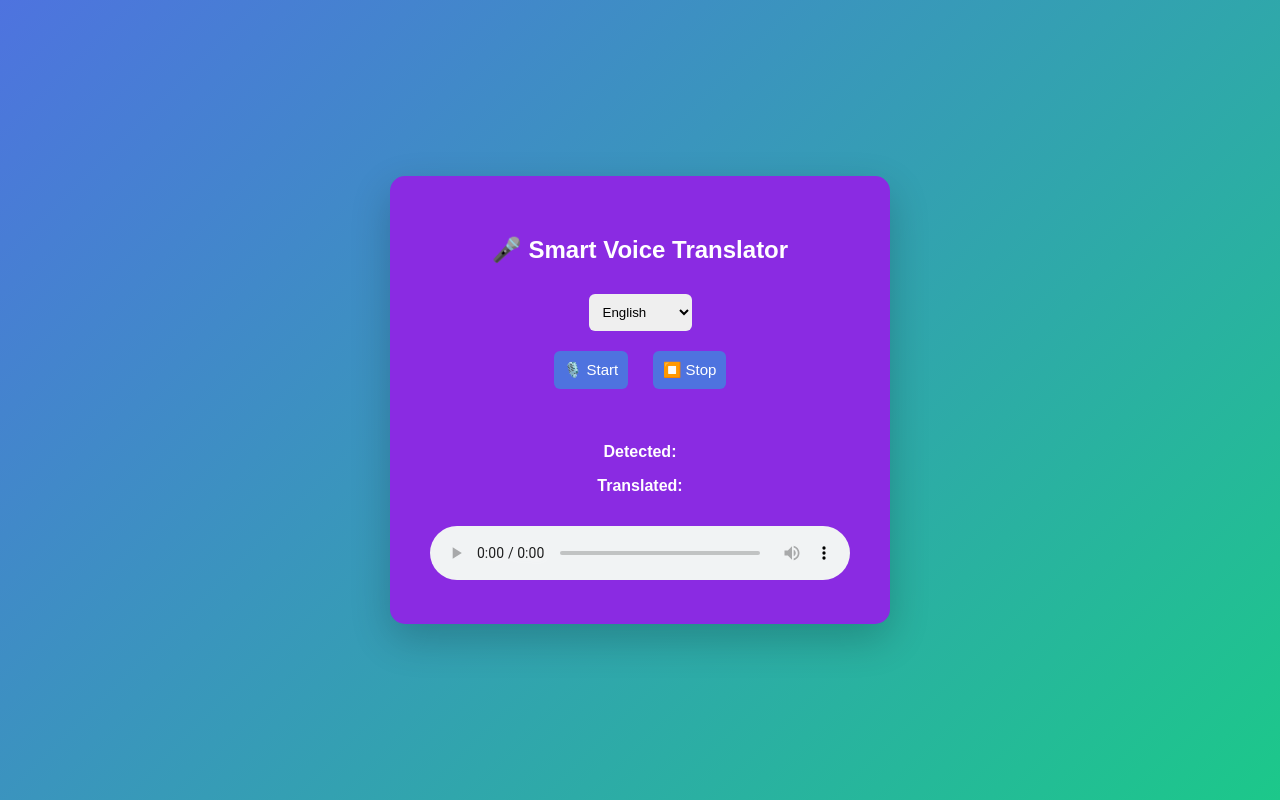
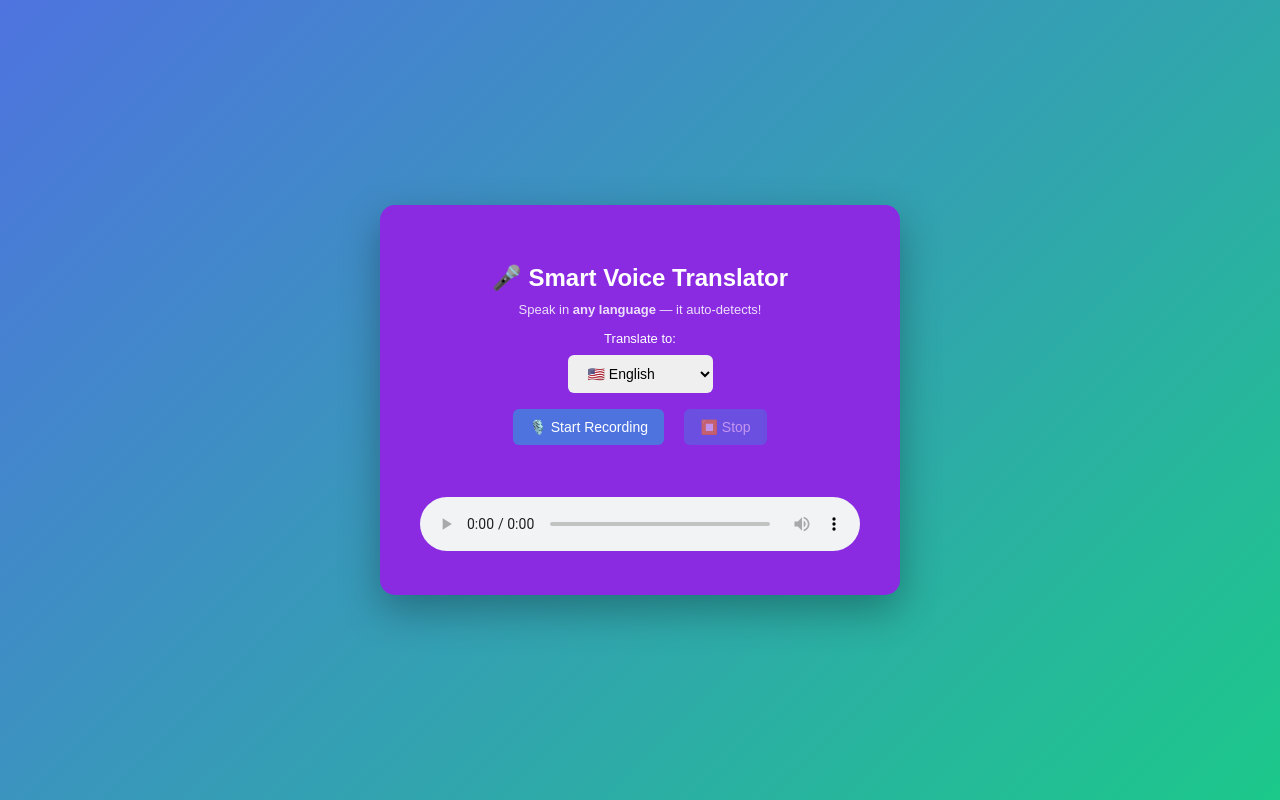
Before and after one commit to ramnallapati/Smart-Voice-Translator-using-python, a Flask app: page / in a window 1280 px wide. Run offline with Flask 3, Linux system fonts and the light colour scheme.

Commit message:
add urls

```diff
--- a/app.py
+++ b/app.py
@@ -5,21 +5,12 @@ from flask import Flask, render_template, request, jsonify, send_file
 from faster_whisper import WhisperModel
 from deep_translator import GoogleTranslator
 import edge_tts
-from flask_cors import CORS
 
 # Windows asyncio fix
 if sys.platform.startswith("win"):
     asyncio.set_event_loop_policy(asyncio.WindowsSelectorEventLoopPolicy())
 
 app = Flask(__name__)
-
-# -------------------------
-# CORS setup — single unified config
-# -------------------------
-CORS(app, origins=[
-    "https://smart-voice-translator-using-python.vercel.app",
-    "https://relaxed-bunny-932279.netlify.app"
-], supports_credentials=True)
 
 RECORD_FOLDER = "record_videos"
 SPEAK_FOLDER = "speaking_video"
@@ -35,12 +26,65 @@ model = WhisperModel("base", device="auto", compute_type="auto")
 print("Model Loaded Successfully")
 
 # -------------------------
-# Speech to Text
+# Language name mapping (code -> display name)
+# -------------------------
+LANGUAGE_NAMES = {
+    "en": "English", "hi": "Hindi", "te": "Telugu", "ta": "Tamil",
+    "kn": "Kannada", "ml": "Malayalam", "mr": "Marathi", "bn": "Bengali",
+    "gu": "Gujarati", "pa": "Punjabi", "ur": "Urdu", "or": "Odia",
+    "as": "Assamese", "ja": "Japanese", "zh": "Chinese", "ko": "Korean",
+    "fr": "French", "de": "German", "es": "Spanish", "it": "Italian",
+    "pt": "Portuguese", "ru": "Russian", "ar": "Arabic", "tr": "Turkish",
+    "nl": "Dutch", "pl": "Polish", "sv": "Swedish", "fi": "Finnish",
+    "id": "Indonesian", "vi": "Vietnamese", "th": "Thai",
+}
+
+# -------------------------
+# Voice Mapping (lang code -> Edge TTS voice)
+# -------------------------
+VOICE_MAP = {
+    "en": "en-US-AriaNeural",
+    "hi": "hi-IN-SwaraNeural",
+    "te": "te-IN-ShrutiNeural",
+    "ta": "ta-IN-PallaviNeural",
+    "kn": "kn-IN-SapnaNeural",
+    "ml": "ml-IN-SobhanaNeural",
+    "mr": "mr-IN-AarohiNeural",
+    "bn": "bn-IN-TanishaaNeural",
+    "gu": "gu-IN-DhwaniNeural",
+    "pa": "pa-IN-OjasNeural",
+    "ur": "ur-PK-UzmaNeural",
+    "or": "or-IN-SubhasiniNeural",
+    "as": "as-IN-YashicaNeural",
+    "ja": "ja-JP-NanamiNeural",
+    "zh": "zh-CN-XiaoxiaoNeural",
+    "ko": "ko-KR-SunHiNeural",
+    "fr": "fr-FR-DeniseNeural",
+    "de": "de-DE-KatjaNeural",
+    "es": "es-ES-ElviraNeural",
+    "it": "it-IT-ElsaNeural",
+    "pt": "pt-BR-FranciscaNeural",
+    "ru": "ru-RU-SvetlanaNeural",
+    "ar": "ar-EG-SalmaNeural",
+    "tr": "tr-TR-EmelNeural",
+    "nl": "nl-NL-ColetteNeural",
+    "pl": "pl-PL-AgnieszkaNeural",
+    "sv": "sv-SE-SofieNeural",
+    "fi": "fi-FI-NooraNeural",
+    "id": "id-ID-GadisNeural",
+    "vi": "vi-VN-HoaiMyNeural",
+    "th": "th-TH-PremwadeeNeural",
+}
+
+# -------------------------
+# Speech to Text (Whisper auto-detects language)
 # -------------------------
 def speech_to_text(audio_path):
     segments, info = model.transcribe(audio_path)
     full_text = " ".join(segment.text for segment in segments)
-    return full_text.strip(), info.language
+    detected_lang = info.language  # e.g. "en", "hi", "te" etc.
+    confidence = round(info.language_probability * 100, 1)
+    return full_text.strip(), detected_lang, confidence
 
 # -------------------------
 # Text to Speech
@@ -73,29 +117,26 @@ def process_audio():
 
         audio_file.save(input_path)
 
-        # 1. Detect + Transcribe
-        text, detected_lang = speech_to_text(input_path)
+        # 1. Auto-detect language + Transcribe
+        text, detected_lang, confidence = speech_to_text(input_path)
         if not text:
-            return jsonify({"error": "No speech detected."}), 400
+            return jsonify({"error": "No speech detected. Please speak clearly and try again."}), 400
 
-        # 2. Translate
-        translated_text = GoogleTranslator(source=detected_lang, target=target_lang).translate(text)
+        detected_lang_name = LANGUAGE_NAMES.get(detected_lang, detected_lang.upper())
+        target_lang_name   = LANGUAGE_NAMES.get(target_lang, target_lang.upper())
 
-        # 3. Voice Mapping
-        voice_map = {
-            "en": "en-US-AriaNeural",
-            "te": "te-IN-ShrutiNeural",
-            "hi": "hi-IN-SwaraNeural",
-            "ur": "ur-PK-UzmaNeural",
-            "as": "as-IN-YashicaNeural",
-            "bn": "bn-IN-TanishaaNeural",
-            "ta": "ta-IN-PallaviNeural",
-            "pa": "pa-IN-OjasNeural",
-            "ja": "ja-JP-NanamiNeural",
-            "kn": "kn-IN-SapnaNeural",
-            "or": "or-IN-SubhasiniNeural",
-        }
-        selected_voice = voice_map.get(target_lang, "en-US-AriaNeural")
+        # 2. Skip translation if source == target
+        if detected_lang == target_lang:
+            translated_text = text
+        else:
+            try:
+                translated_text = GoogleTranslator(source=detected_lang, target=target_lang).translate(text)
+            except Exception:
+                # Fallback: use 'auto' if detected lang code not supported by GoogleTranslator
+                translated_text = GoogleTranslator(source="auto", target=target_lang).translate(text)
+
+        # 3. Pick TTS voice (fallback to English if not mapped)
+        selected_voice = VOICE_MAP.get(target_lang, "en-US-AriaNeural")
 
         # 4. Generate Audio
         loop = asyncio.new_event_loop()
@@ -103,14 +144,18 @@ def process_audio():
         loop.run_until_complete(text_to_audio(translated_text, selected_voice, output_path))
         loop.close()
 
-        # 5. Delete input file immediately
+        # 5. Delete input file
         if os.path.exists(input_path):
             os.remove(input_path)
 
         return jsonify({
-            "original_text": text,
-            "translated_text": translated_text,
-            "audio_url": "/get_audio"
+            "detected_lang":      detected_lang,
+            "detected_lang_name": detected_lang_name,
+            "confidence":         confidence,
+            "target_lang_name":   target_lang_name,
+            "original_text":      text,
+            "translated_text":    translated_text,
+            "audio_url":          "/get_audio"
         })
 
     except Exception as e:
--- a/templates/index.html
+++ b/templates/index.html
@@ -10,60 +10,98 @@
             display: flex;
             justify-content: center;
             align-items: center;
-            height: 100vh;
+            min-height: 100vh;
         }
         .card {
             background: blueviolet;
             padding: 40px;
             border-radius: 15px;
-            width: 420px;
+            width: 440px;
             text-align: center;
-            box-shadow: 0 15px 40px rgba(0,0,0,0.2);
+            box-shadow: 0 15px 40px rgba(0,0,0,0.3);
             color: white;
         }
-        button, select {
-            padding: 10px;
-            margin: 10px;
+        h2 { margin-bottom: 10px; }
+        select, button {
+            padding: 10px 16px;
+            margin: 8px;
             border-radius: 6px;
             border: none;
+            font-size: 14px;
         }
-        button {
-            background: #4e73df;
-            color: white;
-            cursor: pointer;
-            font-size: 15px;
+        button { background: #4e73df; color: white; cursor: pointer; }
+        button:hover:not(:disabled) { background: #2e59d9; }
+        button:disabled { opacity: 0.5; cursor: not-allowed; }
+        .info-box {
+            background: rgba(255,255,255,0.15);
+            border-radius: 8px;
+            padding: 12px 16px;
+            margin: 12px 0;
+            text-align: left;
+            font-size: 14px;
+            line-height: 1.8;
         }
-        button:hover { background: #2e59d9; }
-        audio { width: 100%; margin-top: 15px; }
-        #status { font-style: italic; color: #ffe; margin-top: 8px; min-height: 20px; }
+        .badge {
+            display: inline-block;
+            background: rgba(255,255,255,0.25);
+            border-radius: 12px;
+            padding: 2px 10px;
+            font-size: 12px;
+            margin-left: 6px;
+        }
+        #status { font-style: italic; color: #ffe; min-height: 20px; margin: 6px 0; }
+        audio { width: 100%; margin-top: 12px; }
     </style>
 </head>
 <body>
 <div class="card">
     <h2>🎤 Smart Voice Translator</h2>
+    <p style="margin:4px 0 12px;font-size:13px;opacity:0.85;">
+        Speak in <b>any language</b> — it auto-detects!
+    </p>
 
+    <label style="font-size:13px;">Translate to:</label><br>
     <select id="language">
-        <option value="en">English</option>
+        <option value="en">🇺🇸 English</option>
+        <option value="hi">🇮🇳 Hindi</option>
         <option value="te">Telugu</option>
-        <option value="hi">Hindi</option>
+        <option value="ta">Tamil</option>
+        <option value="kn">Kannada</option>
+        <option value="ml">Malayalam</option>
+        <option value="mr">Marathi</option>
+        <option value="bn">Bengali</option>
+        <option value="gu">Gujarati</option>
+        <option value="pa">Punjabi</option>
         <option value="ur">Urdu</option>
+        <option value="or">Odia</option>
         <option value="as">Assamese</option>
-        <option value="bn">Bengali</option>
-        <option value="ta">Tamil</option>
-        <option value="pa">Punjabi</option>
-        <option value="or">Odia</option>
-        <option value="ja">Japanese</option>
-        <option value="kn">Kannada</option>
+        <option value="ja">🇯🇵 Japanese</option>
+        <option value="zh">🇨🇳 Chinese</option>
+        <option value="ko">🇰🇷 Korean</option>
+        <option value="fr">🇫🇷 French</option>
+        <option value="de">🇩🇪 German</option>
+        <option value="es">🇪🇸 Spanish</option>
+        <option value="it">🇮🇹 Italian</option>
+        <option value="pt">🇧🇷 Portuguese</option>
+        <option value="ru">🇷🇺 Russian</option>
+        <option value="ar">🇸🇦 Arabic</option>
+        <option value="tr">🇹🇷 Turkish</option>
     </select>
 
     <br>
-
-    <button id="startBtn" onclick="startRecording()">🎙️ Start</button>
-    <button id="stopBtn" onclick="stopRecording()" disabled>⏹️ Stop</button>
+    <button id="startBtn" onclick="startRecording()">🎙️ Start Recording</button>
+    <button id="stopBtn"  onclick="stopRecording()" disabled>⏹️ Stop</button>
 
     <p id="status"></p>
-    <p><b>Detected:</b> <span id="original"></span></p>
-    <p><b>Translated:</b> <span id="translated"></span></p>
+
+    <div class="info-box" id="resultBox" style="display:none;">
+        <div>
+            🔍 <b>Detected:</b> <span id="detectedLang">—</span>
+            <span class="badge" id="confidence"></span>
+        </div>
+        <div>🗣️ <b>Original:</b> <span id="original"></span></div>
+        <div>🌐 <b>Translated (<span id="targetLangName"></span>):</b> <span id="translated"></span></div>
+    </div>
 
     <audio id="audioPlayer" controls></audio>
 </div>
@@ -72,26 +110,29 @@
     let mediaRecorder;
     let audioChunks = [];
 
-    const startBtn = document.getElementById("startBtn");
-    const stopBtn  = document.getElementById("stopBtn");
-    const status   = document.getElementById("status");
-
-    const BACKEND_URL = "https://smart-voice-translator-using-python.onrender.com";
+    const startBtn      = document.getElementById("startBtn");
+    const stopBtn       = document.getElementById("stopBtn");
+    const status        = document.getElementById("status");
+    const resultBox     = document.getElementById("resultBox");
 
     async function startRecording() {
         try {
+            resultBox.style.display = "none";
+            document.getElementById("audioPlayer").src = "";
+
             const stream = await navigator.mediaDevices.getUserMedia({ audio: true });
-            mediaRecorder = new MediaRecorder(stream);
-            audioChunks = [];
+            mediaRecorder  = new MediaRecorder(stream);
+            audioChunks    = [];
 
             mediaRecorder.ondataavailable = e => audioChunks.push(e.data);
             mediaRecorder.start();
 
             startBtn.disabled = true;
             startBtn.style.background = "green";
-            stopBtn.disabled = false;
-            stopBtn.style.background = "#e74c3c";
-            status.innerText = "Recording...";
+            stopBtn.disabled  = false;
+            stopBtn.style.background  = "#e74c3c";
+            status.innerText  = "🔴 Recording... Speak now!";
+
         } catch (err) {
             alert("Microphone access denied: " + err.message);
         }
@@ -105,18 +146,18 @@
 
         startBtn.disabled = false;
         startBtn.style.background = "#4e73df";
-        stopBtn.disabled = true;
-        stopBtn.style.background = "#4e73df";
-        status.innerText = "Processing...";
+        stopBtn.disabled  = true;
+        stopBtn.style.background  = "#4e73df";
+        status.innerText  = "⏳ Processing... please wait";
 
         mediaRecorder.onstop = async () => {
-            const blob = new Blob(audioChunks, { type: "audio/wav" });
+            const blob     = new Blob(audioChunks, { type: "audio/wav" });
             const formData = new FormData();
             formData.append("audio", blob, "record.wav");
             formData.append("target_lang", document.getElementById("language").value);
 
             try {
-                const response = await fetch(`${BACKEND_URL}/process_audio`, {
+                const response = await fetch(`/process_audio`, {
                     method: "POST",
                     body: formData
                 });
@@ -129,13 +170,19 @@
                     return;
                 }
 
-                document.getElementById("original").innerText   = data.original_text;
-                document.getElementById("translated").innerText = data.translated_text;
+                // Show results
+                document.getElementById("detectedLang").innerText  = data.detected_lang_name;
+                document.getElementById("confidence").innerText     = data.confidence + "% sure";
+                document.getElementById("original").innerText       = data.original_text;
+                document.getElementById("targetLangName").innerText = data.target_lang_name;
+                document.getElementById("translated").innerText     = data.translated_text;
+
+                resultBox.style.display = "block";
+                status.innerText = "✅ Done!";
 
                 const audio = document.getElementById("audioPlayer");
-                audio.src = `${BACKEND_URL}${data.audio_url}?t=${Date.now()}`;
+                audio.src   = `${data.audio_url}?t=${Date.now()}`;
                 audio.play();
-                status.innerText = "Done!";
 
             } catch (err) {
                 alert("Error connecting to backend: " + err.message);
```
Also changed, not shown: 1 other file.
